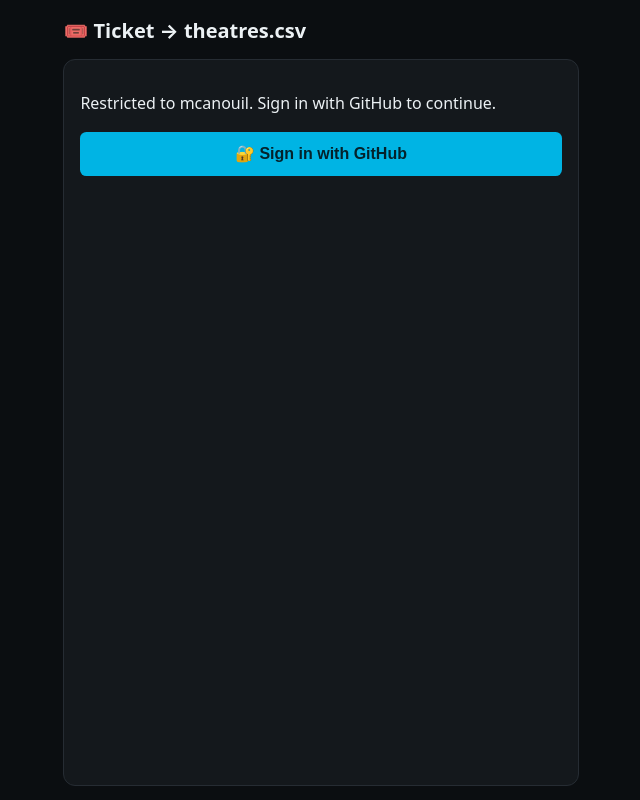
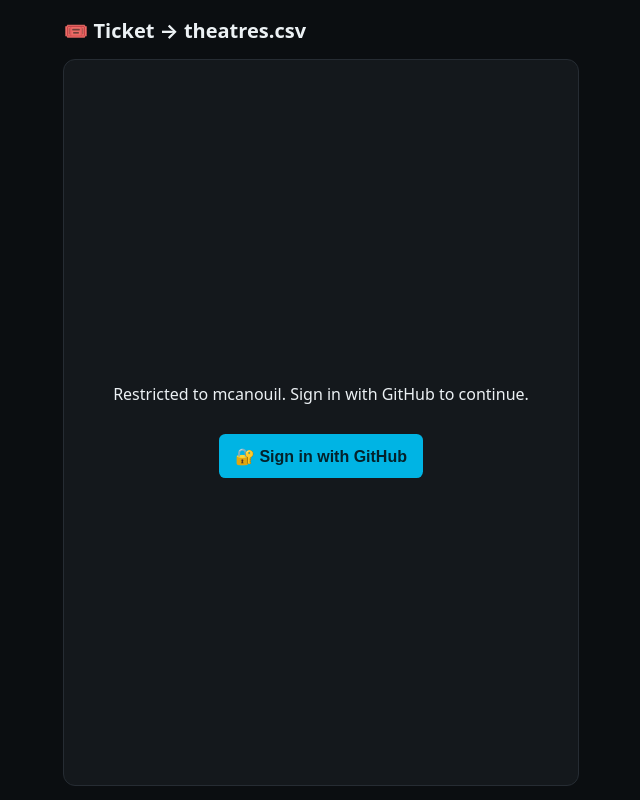
Before and after one commit to mcanouil/imdb-ratings, a React (Vite) app in the folder app/: page / in a window 1280 px wide. Shown: the whole page, without its empty margins (319-959 px from the left). Built offline with nearby package versions, Linux system fonts and the light colour scheme.

Commit message:
style: vertically centre the sign-in screen

```diff
--- a/app/src/App.tsx
+++ b/app/src/App.tsx
@@ -101,7 +101,7 @@
       <header>
         <h1>🎟️ Ticket → theatres.csv</h1>
       </header>
-      <section className="step">
+      <section className="step gate">
         {status === "checking" ? (
           <p>Checking session…</p>
         ) : (
--- a/app/src/styles.css
+++ b/app/src/styles.css
@@ -87,6 +87,14 @@
   padding: 1rem;
   display: flex;
   flex-direction: column;
+}
+
+/* Login screen: centre the prompt + sign-in button in the viewport. */
+.gate {
+  justify-content: center;
+  align-items: center;
+  text-align: center;
+  gap: 0.75rem;
 }
 
 label {
```
